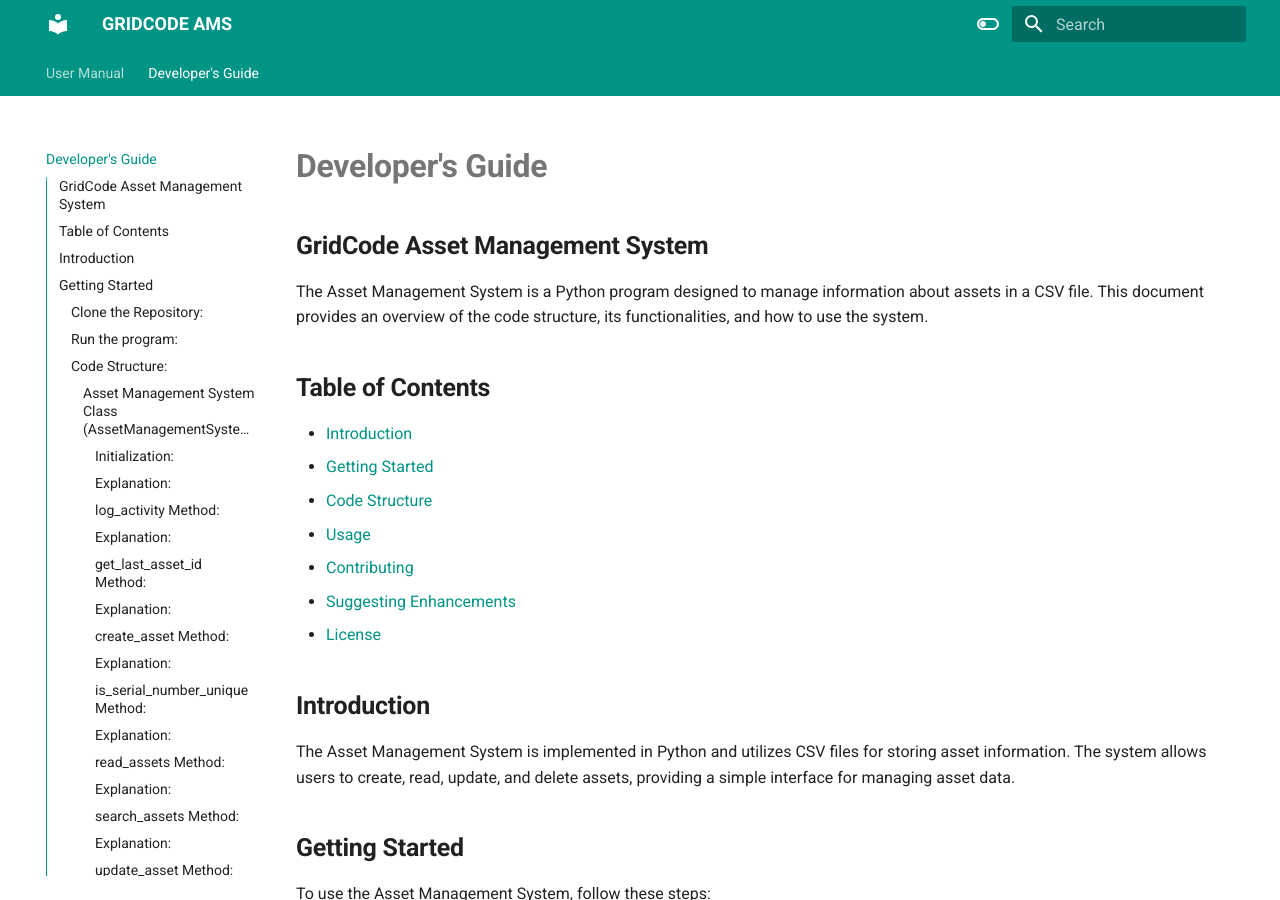
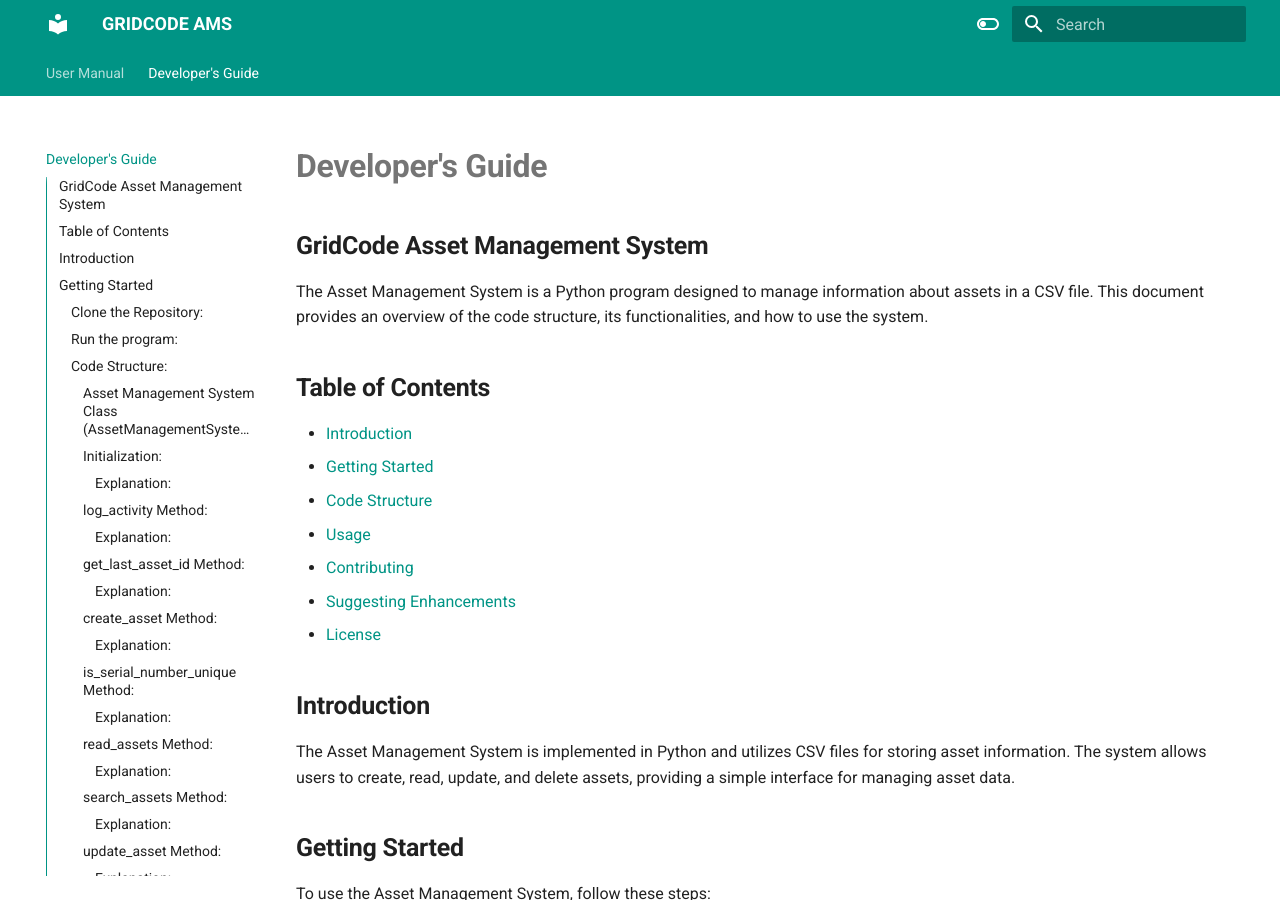
Before and after one commit to amarquaye/gridcode, an MkDocs documentation site: the page built from docs/dev.md, in a window 1280 px wide and 900 px high. Built offline with MkDocs 1.6.1 and Material for MkDocs 9.7.7, drawn with Linux system fonts in a browser that asks for light colours.

Commit message:
Updated Developer Guide

````diff
--- a/docs/dev.md
+++ b/docs/dev.md
@@ -39,7 +39,7 @@
 
 #### Asset Management System Class (AssetManagementSystem):
 
-##### Initialization:
+#### Initialization:
 
 ```py
 def __init__(self):
@@ -61,7 +61,7 @@
 Defines column headers for the CSV file.
 Configures logging to log activities to 'assets.log'.
 
-##### log_activity Method:
+#### log_activity Method:
 
 ```py
 def log_activity(self, message):
@@ -73,7 +73,7 @@
 
 Logs an activity message using the logging module.
 
-##### get_last_asset_id Method:
+#### get_last_asset_id Method:
 
 ```py
 def get_last_asset_id(self):
@@ -95,7 +95,7 @@
 Reads the 'assets.csv' file to get the last asset ID.
 Returns 0 if the file doesn't exist.
 
-##### create_asset Method:
+#### create_asset Method:
 
 ```py
 def create_asset(self):
@@ -117,7 +117,7 @@
 Logs the activity.
 Handles PermissionError if the file is open in another application.
 
-##### is_serial_number_unique Method:
+#### is_serial_number_unique Method:
 
 ```py
 def is_serial_number_unique(self, serial_number):
@@ -134,7 +134,7 @@
 
 Checks if a given serial number is unique in the 'assets.csv' file.
 
-##### read_assets Method:
+#### read_assets Method:
 
 ```py
 def read_assets(self):
@@ -154,7 +154,7 @@
 Allows the user to choose how to view assets (spreadsheet, PDF, or default terminal view).
 Logs the activity.
 
-##### search_assets Method:
+#### search_assets Method:
 
 ```py
 def search_assets(self):
@@ -178,7 +178,7 @@
 Logs the activity.
 Handles FileNotFoundError and KeyError.
 
-##### update_asset Method:
+#### update_asset Method:
 
 ```py
 def update_asset(self):
@@ -199,7 +199,7 @@
 Writes the updated assets to 'assets.csv'.
 Handles FileNotFoundError.
 
-##### delete_asset Method:
+#### delete_asset Method:
 
 ```py
 def delete_asset(self):
@@ -220,9 +220,9 @@
 Writes the remaining assets to 'assets.csv'.
 Handles FileNotFoundError.
 
-##### User Manager Class (UserManager):
+#### User Manager Class (UserManager):
 
-##### __init__ Method:
+#### __init__ Method:
 
 ```py
 def __init__(self):
@@ -235,7 +235,7 @@
 Initializes the UserManager with a log file.
 
 
-##### log_activity Method:
+#### log_activity Method:
 
 ```py
 def log_activity(self, message):
@@ -249,7 +249,7 @@
 
 Logs user activities with a timestamp.
 
-##### login Method:
+#### login Method:
 
 ```py
 def login(self, username, password):
@@ -263,7 +263,7 @@
 Authenticates a user by checking the username and password against stored data.
 Logs successful logins.
 
-##### create_account Method:
+#### create_account Method:
 
 ```py
 def create_account(self, username, password):
@@ -278,7 +278,7 @@
 Hashes the password before storing it.
 Logs the account creation
 
-##### hash_password Method:
+#### hash_password Method:
 
 ```py
 def hash_password(self, password):
@@ -290,7 +290,7 @@
 
 Hashes a given password using SHA-256.
 
-##### verify_password Method:
+#### verify_password Method:
 
 ```py
 def verify_password(self, stored_password, entered_password):
@@ -302,7 +302,7 @@
 
 Verifies a password against a stored hashed password during login.
 
-##### Display and Menu Functions:
+#### Display and Menu Functions:
 
 ```py
 def print_yellow(text, rate=0.001):
@@ -314,7 +314,7 @@
 
 Prints text in yellow with a specified printing rate.
 
-##### display_menu Function:
+#### display_menu Function:
 
 ```py
 def display_menu():
@@ -326,7 +326,7 @@
 
 Displays the main menu for login.
 
-##### login Function:
+#### login Function:
 
 ```py
 def login(user_manager):
@@ -340,7 +340,7 @@
 Takes user input for username and password.
 Calls user_manager.login for authentication.
 
-##### create_user Function:
+#### create_user Function:
 
 ```py
 def create_user(user_manager):
@@ -353,7 +353,7 @@
 Takes user input for a new username and password.
 Calls user_manager.create_account to create a new user.
 
-##### Main Execution (__name__ == "__main__"):
+#### Main Execution (__name__ == "__main__"):
 
 ```py
 if __name__ == "__main__":
````
